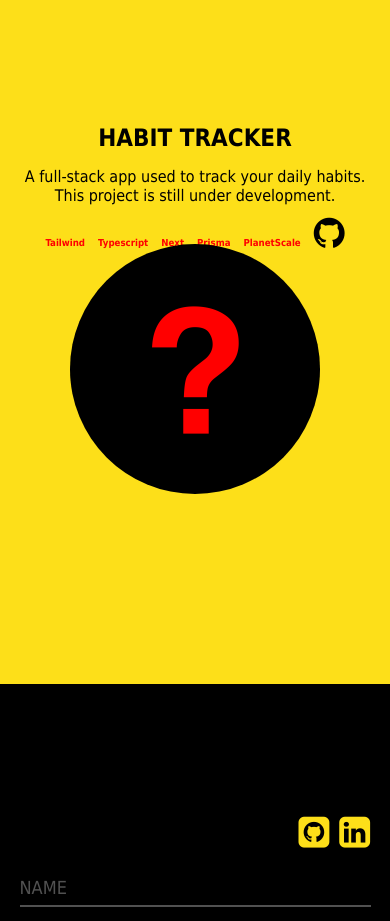
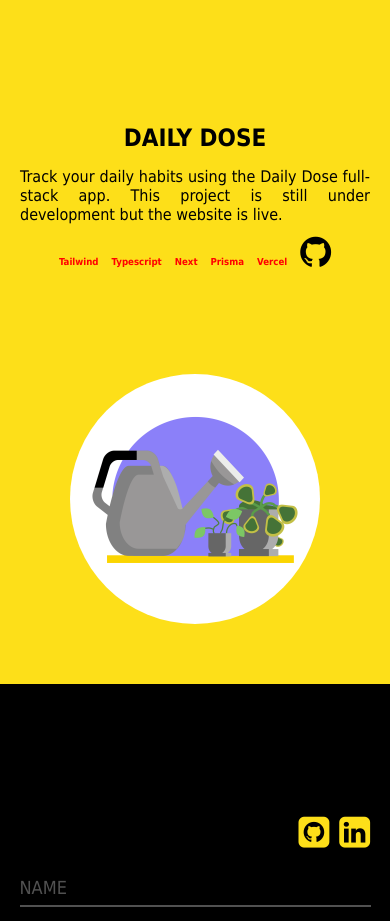
Before and after one commit to ElianeV/Nesting-doll-web-design, a React (Create React App) app: page / in a window 390 px wide. Shown: the part 2160-3081 px from the top of the page. Built offline with nearby package versions, Linux system fonts and the light colour scheme.

Commit message:
Add daily dose to projects

```diff
--- a/src/App.js
+++ b/src/App.js
@@ -1,7 +1,6 @@
 import "./App.scss";
 import React, { useState } from "react";
 import BigEyebrow from "./images/BigEyebrow.png";
-import NestingDoll from "./images/NestingDoll.png";
 import Signature from "./images/Signature.png";
 import ProjTopLeft from "./images/ProjTopLeft.png";
 import ProjBottomLeft from "./images/ProjBottomLeft.png";
@@ -51,11 +50,11 @@ function App() {
   };
   const splitCover3 = () => {
     setIsHovered3(true);
-    setProjTitle("HABIT TRACKER");
+    setProjTitle("DAILY DOSE");
     setProjDescription(
-      "A full-stack app used to track your daily habits. This project is still under development."
+      "Track your daily habits using the Daily Dose full-stack app. This project is still under development but the website is live."
     );
-    setProjSoftware("Tailwind Typescript Next Prisma PlanetScale ");
+    setProjSoftware("Tailwind Typescript Next Prisma Vercel ");
     setGithubLink(
       <a href="https://github.com/ElianeV/habit-tracker" target="_blank">
         <i className="fa fa-github"></i>
@@ -192,14 +191,14 @@ function App() {
               <img src={ProjBottomLeft} />
             </div>
           </div>
-          <div className="Description DescriptionSmall Mystery">
-            <h2>HABIT TRACKER</h2>
+          <div className="Description DescriptionSmall">
+            <h2>DAILY DOSE</h2>
             <h3>
-              A full-stack app used to track your daily habits. This project is
-              still under development.
+              Track your daily habits using the Daily Dose full-stack app. This
+              project is still under development but the website is live.
             </h3>
             <p>
-              Tailwind Typescript Next Prisma PlanetScale {""}
+              Tailwind Typescript Next Prisma Vercel {""}
               <a
                 href="https://github.com/ElianeV/habit-tracker"
                 target="_blank"
@@ -211,7 +210,7 @@ function App() {
           <div
             id="Proj3"
             className="Project"
-            onClick={() => window.open("#")}
+            onClick={() => window.open("https://habit-tracker-two.vercel.app")}
             onMouseEnter={splitCover3}
             onMouseLeave={joinCover3}
             style={{ cursor: "pointer" }}
--- a/src/App.scss
+++ b/src/App.scss
@@ -273,7 +273,7 @@ nav {
       background-size: cover;
     }
     #Proj3 {
-      background-image: url(./images/UnkownProject.png);
+      background-image: url(./images/dailyDose.png);
       background-repeat: no-repeat;
       background-size: cover;
     }
@@ -390,13 +390,7 @@ nav {
       }
       #Proj3 {
         margin: 0 auto;
-      }
-
-      .Mystery {
-        height: 120px;
-        h3 {
-          text-align: center;
-        }
+        margin-bottom: 40px;
       }
     }
   }
```
Also changed, not shown: src/images/dailyDose.png (added).
